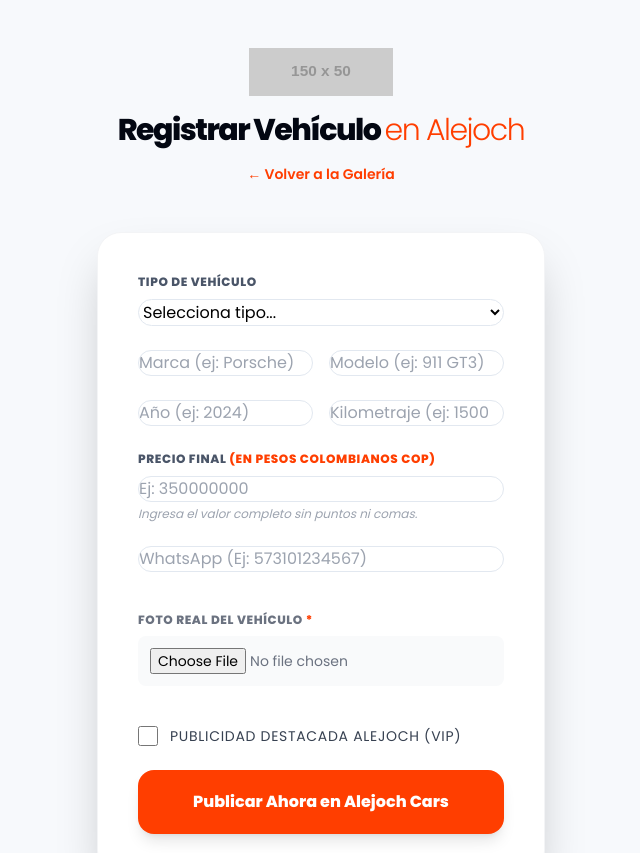
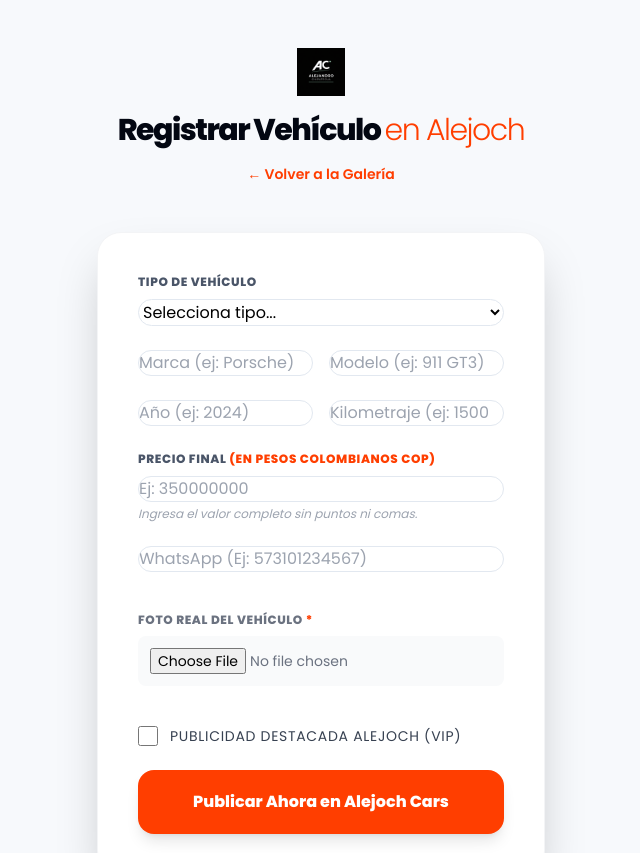
Before and after one commit to Alejoch-91/ALEJOCHCARS, a website: page public/publicar.html in a window 1280 px wide. Shown: the top 853 px of the page, without its empty margins (319-959 px from the left). Drawn offline with nearby package versions, Linux system fonts and the light colour scheme; sample sign-in values are in the browser's storage; placeholder pictures from the web are drawn by us.

```diff
--- a/public/publicar.html
+++ b/public/publicar.html
@@ -65,7 +65,7 @@
 <body class="p-6 md:p-12 flex flex-col items-center">
 
     <header class="mb-12 flex flex-col items-center">
-        <img src="https://via.placeholder.com/150x50/ff3e00/ffffff?text=ALEJOCH" alt="Alejoch Cars" class="h-12 mb-4">
+        <img src="Logo ALEJOCH.png" alt="Alejoch Cars" class="h-12 mb-4">
         <h1 class="text-3xl font-extrabold tracking-tighter text-gray-950">
             Registrar Vehículo <span class="text-explosive font-light">en Alejoch</span>
         </h1>
```
